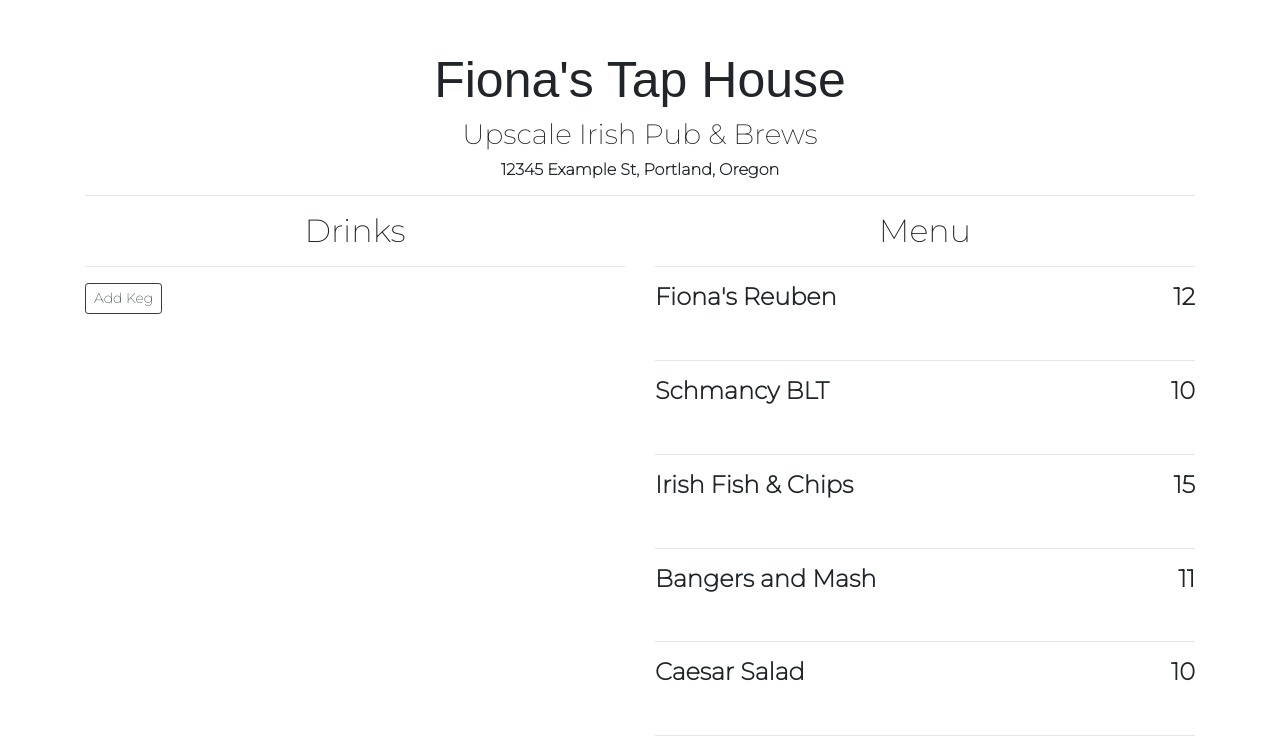
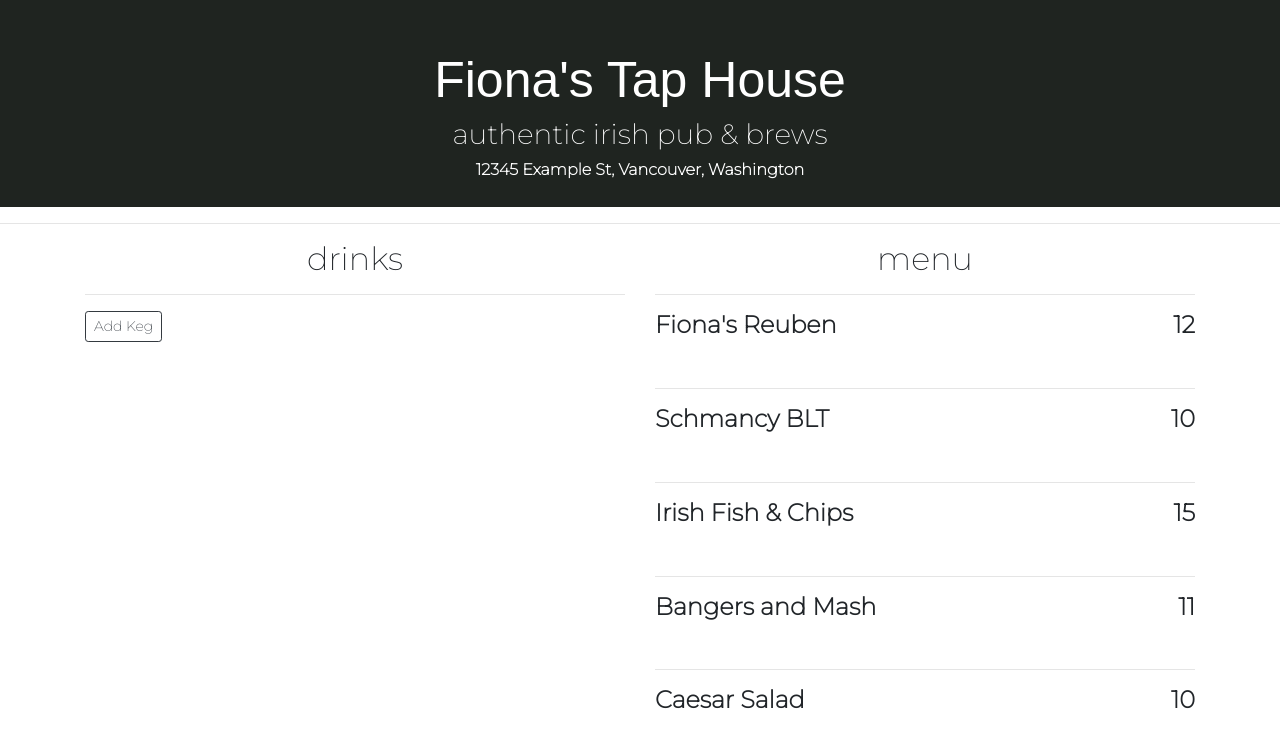
Before and after one commit to janetkarpenske/react-tap-room-2, a React (Create React App) app: page / in a window 1280 px wide. Shown: the top 746 px of the page. Built offline with nearby package versions, Linux system fonts and the light colour scheme; a web font is replaced by a local one.

Commit message:
Add styling

```diff
--- a/src/components/App.js
+++ b/src/components/App.js
@@ -7,9 +7,9 @@ import MenuControl from "./menu/MenuControl";
 function App(){
   return (
     <React.Fragment>
+      <Header />
+      <div className="container">
 
-      <div className="container">
-      <Header />
       <div className="row">
         <div className="col-md-6">
           <KegControl />
--- a/src/components/Header.js
+++ b/src/components/Header.js
@@ -3,10 +3,10 @@ import React from 'react';
 function Header () {
   return (
     <React.Fragment>
-      <div className="center-align">
-        <h1 className="title">Fiona's Tap House</h1>
-        <h3>Upscale Irish Pub & Brews</h3>
-        <h6><strong>12345 Example St, Portland, Oregon</strong></h6>
+      <div className="center-align title">
+        <h1>Fiona's Tap House</h1>
+        <h3>authentic irish pub & brews</h3>
+        <h6><strong>12345 Example St, Vancouver, Washington</strong></h6>
       </div>
       <hr/>
     </React.Fragment>
--- a/src/components/KegList.js
+++ b/src/components/KegList.js
@@ -5,7 +5,7 @@ import PropTypes from 'prop-types';
 function KegList(props){
   return (
     <React.Fragment>
-      <h2 className="center-align">Drinks</h2>
+      <h2 className="center-align">drinks</h2>
       <hr/>
       {Object.values(props.kegList).map((keg) =>
         <Keg
--- a/src/components/menu/MenuList.js
+++ b/src/components/menu/MenuList.js
@@ -24,7 +24,7 @@ const menu = [
  function MenuList(){
   return (
     <React.Fragment>
-      <h2 className="center-align">Menu</h2>
+      <h2 className="center-align">menu</h2>
       <hr/>
       {menu.map((menu, index) =>
         <Menu
--- a/src/index.css
+++ b/src/index.css
@@ -18,7 +18,10 @@ h1 {
   text-align: center;
 }
 .title {
-  margin-top: 50px;
+  padding-top: 50px;
+  padding-bottom: 20px;
+  background-color: rgb(31, 36, 32);
+  color: white;
 }
 .align-right {
   float: right;
```
